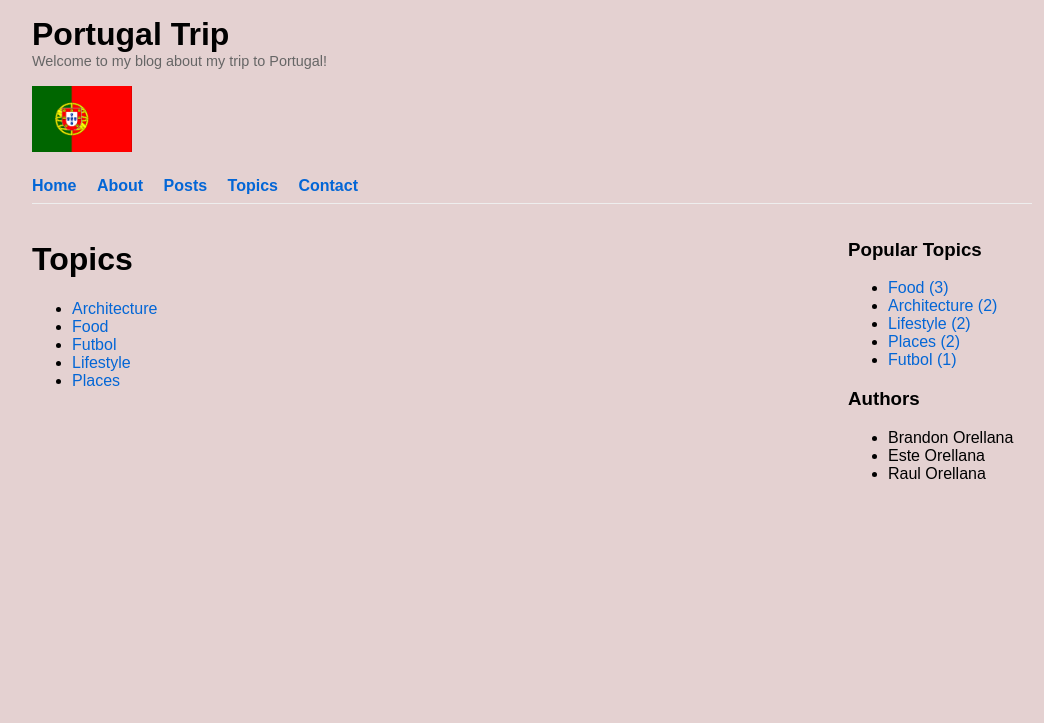
After one commit to brandon-orellana/portugal_trip, a Django app: page /topics/ in a window 1280 px wide. The commit adds this page. Shown: the top 723 px of the page, without its empty margins (108-1152 px from the left). Run offline with Django 4.2, Linux system fonts and the light colour scheme; data comes from the database, SQL or seed files in the repository.

Commit message:
Added topic_list and topic_detail. Updated models, context_processor, views, urls, and base.html.

```diff
--- a/blog/context_processors.py
+++ b/blog/context_processors.py
@@ -4,7 +4,7 @@ from . import models
 def base_context(request):
     topics = models.Post.objects.published().get_topics()\
         .annotate(blog_count=Count('blog_posts'))\
-        .order_by('-blog_count')
+        .order_by('-blog_count', 'name')
 
     authors = models.Post.objects.published().get_authors()\
              .order_by('first_name')
--- a/blog/models.py
+++ b/blog/models.py
@@ -52,6 +52,10 @@ class Topic(models.Model):
         Ordering sequence.
         """
         ordering = ['name']
+
+    def get_absolute_url(self):
+        kwargs = {'slug': self.slug}
+        return reverse('topic-detail', kwargs=kwargs)
 
 #Post Model
 
--- a/blog/templates/blog/base.html
+++ b/blog/templates/blog/base.html
@@ -22,6 +22,7 @@
             <li><a href="{% url 'home' %}">Home</a></li>
             <li><a href="{% url 'about' %}">About</a></li>
             <li><a href="{% url 'post-list' %}">Posts</a></li>
+            <li><a href="{% url 'topic-list' %}">Topics</a></li>
             <li><a href="#">Contact</a></li>
         </ul>
     </nav>
@@ -38,7 +39,7 @@
                 <h3>Popular Topics</h3>
                 <ul>
                     {% for topic in topics %}
-                    <li>{{ topic.name }} ({{ topic.blog_count }})</li>
+                    <li><a href = "{{ topic.get_absolute_url }}">{{ topic.name }} ({{ topic.blog_count }})</a></li>
                     {% endfor %}
                 </ul>
             </section>
--- /dev/null
+++ b/blog/templates/blog/topic_list.html
@@ -0,0 +1,18 @@
+<!-- blog/templates/blog/topic_list.html -->
+
+{% extends "blog/base.html" %}
+
+{% block page_title %}Topics{% endblock %}
+
+{% block main %}
+<h1>Topics</h1>
+
+<article class="topic-preview">
+    <ul>
+        {% for topic in object_list %}
+        <li><a href="{{ topic.get_absolute_url }}">{{ topic.name }}</a></li>
+        {% endfor %}
+    </ul>
+</article>
+
+{% endblock %}
--- a/blog/views.py
+++ b/blog/views.py
@@ -2,6 +2,7 @@ from django.shortcuts import render
 from django.views.generic.base import TemplateView
 from django.views.generic import ListView
 from django.views.generic import DetailView
+from django.db.models import Count
 from . import models
 
 class PostDetailView(DetailView):
@@ -42,5 +43,23 @@ class AboutView(TemplateView):
     """
     template_name = 'blog/about.html'
 
+class TopicDetailView(DetailView):
+    model = models.Topic
+    def get_queryset(self):
+        queryset = super().get_queryset()
+        return queryset.filter(slug=self.kwargs['slug'])
+
+    def get_context_data(self, **kwargs):
+        context = super().get_context_data(**kwargs)
+        topic_posts = models.Post.objects.published()\
+                      .order_by('-published')
+        context.update({'topic_posts': topic_posts})
+        return context
+
+class TopicListView(ListView):
+    model = models.Topic
+    context_objects_name = 'topics'
+    queryset = models.Post.objects.published().get_topics().order_by('name')
+
 def terms_and_conditions(request):
     return render(request, 'blog/terms_and_conditions.html')
--- a/portugal_trip/urls.py
+++ b/portugal_trip/urls.py
@@ -28,5 +28,7 @@ urlpatterns = [
     path('posts/', views.PostListView.as_view(), name='post-list'),
     path(('posts/<int:year>/<int:month>/<int:day>/<slug:slug>/'),\
          views.PostDetailView.as_view(), name='post-detail'),
-    path(('posts/<int:pk>/'),views.PostDetailView.as_view(),name='post-detail'),
+    path('posts/<int:pk>/', views.PostDetailView.as_view(), name='post-detail'),
+    path('topics/', views.TopicListView.as_view(), name='topic-list'),
+    path('topics/<slug:slug>/', views.TopicDetailView.as_view(), name='topic-detail'),
 ]
```
Also changed, not shown: blog/templates/blog/topic_detail.html (added, +14 -0 lines).
